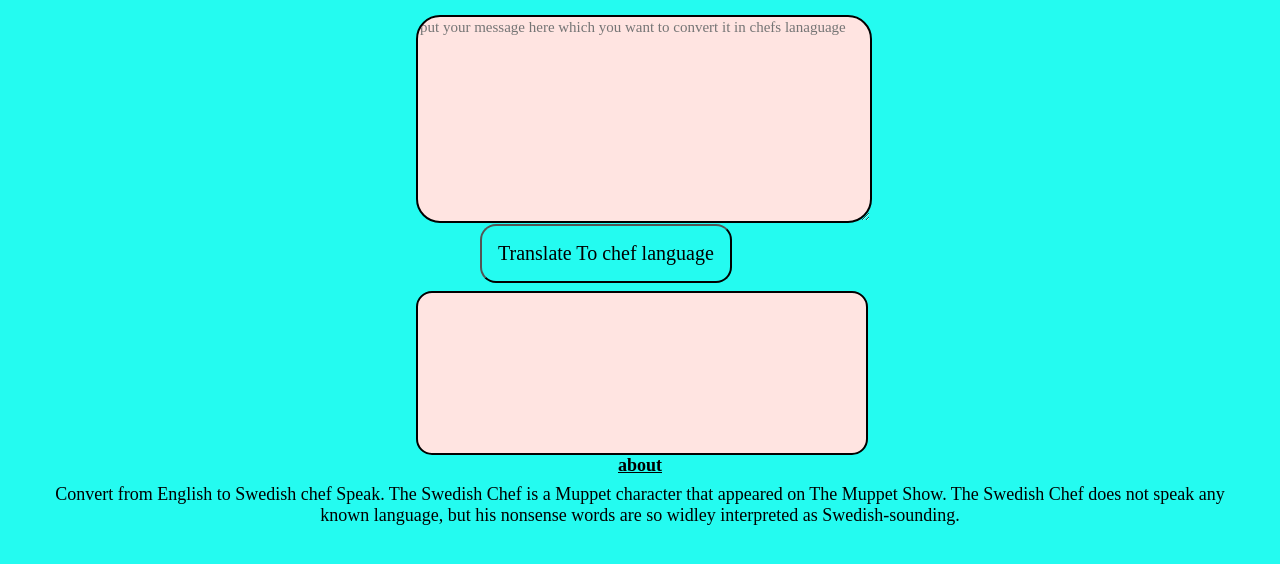
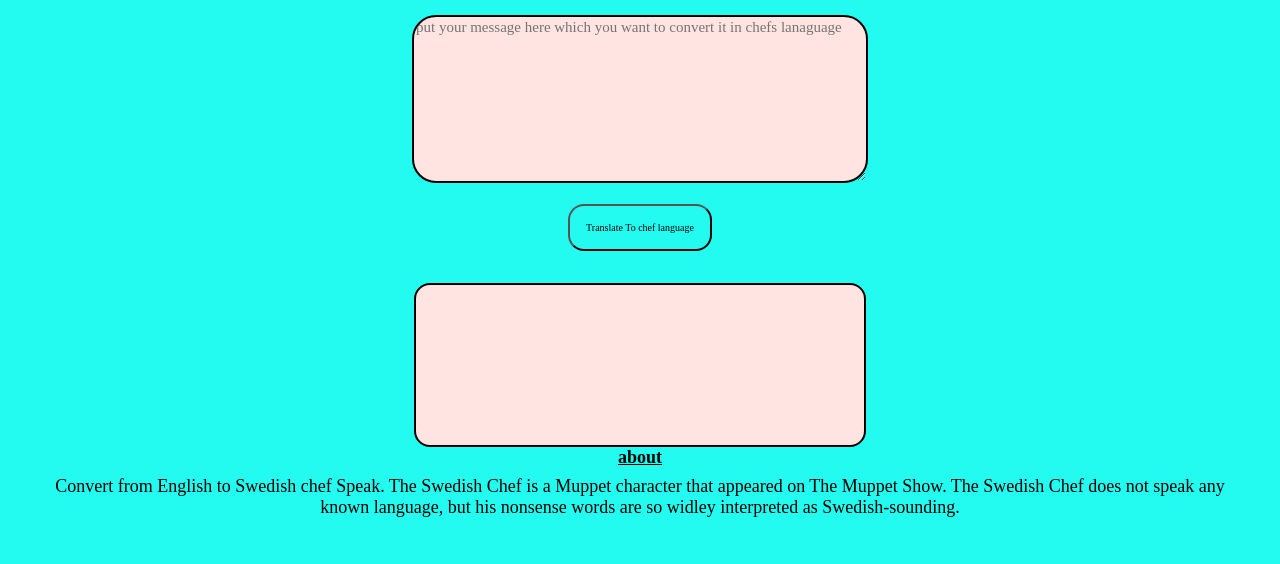
Before and after one commit to Tanjum786/Swedish-Chef-Speak, a plain HTML site: page index.html in a window 1280 px wide. Shown: the part 56-620 px from the top of the page. Drawn offline with Linux system fonts and the light colour scheme; a web font is replaced by a local one.

Commit message:
style: changed style

```diff
--- a/index.html
+++ b/index.html
@@ -13,12 +13,10 @@
     <nav>
         <div>Swedish Chef Speak</div>
     </nav>
-    <main>
         <textarea id="text-input"
             placeholder="put your message here which you want to convert it in chefs lanaguage"></textarea><br>
         <button id="butn-translate">Translate To chef language</button>
         <div id="output"></div>
-    </main>
     <center><footer>
        <div>about</div>
         <p>Convert from English to Swedish chef Speak. The Swedish Chef is a Muppet character that appeared on The
--- a/styal.css
+++ b/styal.css
@@ -29,8 +29,9 @@ body {
     font-family: "OctemberScript";
     font-size: large;
     margin: 0px;
-    position: fixed;
     background-color: var(--primary-color);
+    display: block;
+    margin: auto;
 
 }
 
@@ -54,26 +55,25 @@ footer p {
 
 textarea {
     background-color:mistyrose;
-    position: relative;
-    left: 26rem;
     border-radius: 1.5rem;
     border: 2px solid black;
     width: 35%;
-    max-height: 20vh;
-    min-height: 25vh;
+    max-height: 10vh;
+    min-height: 20vh;
     display: block;
+    margin: auto;
     font-family: inherit;
     font-size: 15px;
 }
 
 #output {
-    position: relative;
-    left: 26rem;
+    display: block;
+    margin: auto;
     background-color:mistyrose;
     border-radius: 1rem;
     border: 2px solid black;
     min-height: 20vh;
-    max-height: 30vh;
+    max-height: 20vh;
     width: 35%;
     font-family: "OctemberScript";
     font-size: 20px;
@@ -87,21 +87,14 @@ button:hover {
 }
 
 button {
-    margin-top: -20px;
     background-color: transparent;
     padding: 1rem 1rem;
     font-family: "OctemberScript";
-    font-size: 20px;
+    font-size: 10px;
     border-radius: 1rem;
-    position: relative;
-    left: 30rem;
-    margin-bottom: 8px;
+    display: block;
+    margin: auto auto 2rem;
 
-}
-main div {
-    position: relative;
-    left: 22rem;
-    font-size: 10px;
 }
 footer div{
     font-weight: bold;
```
